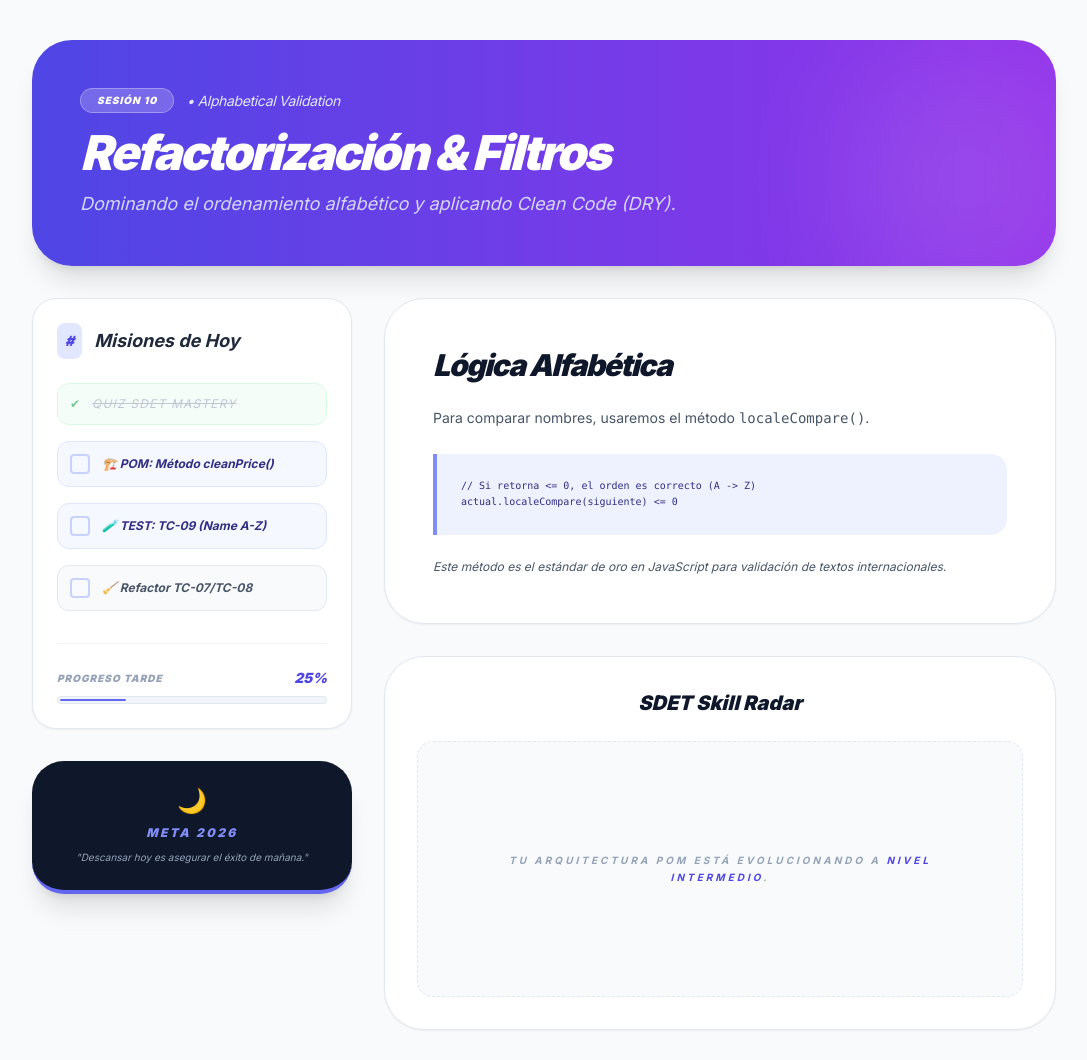
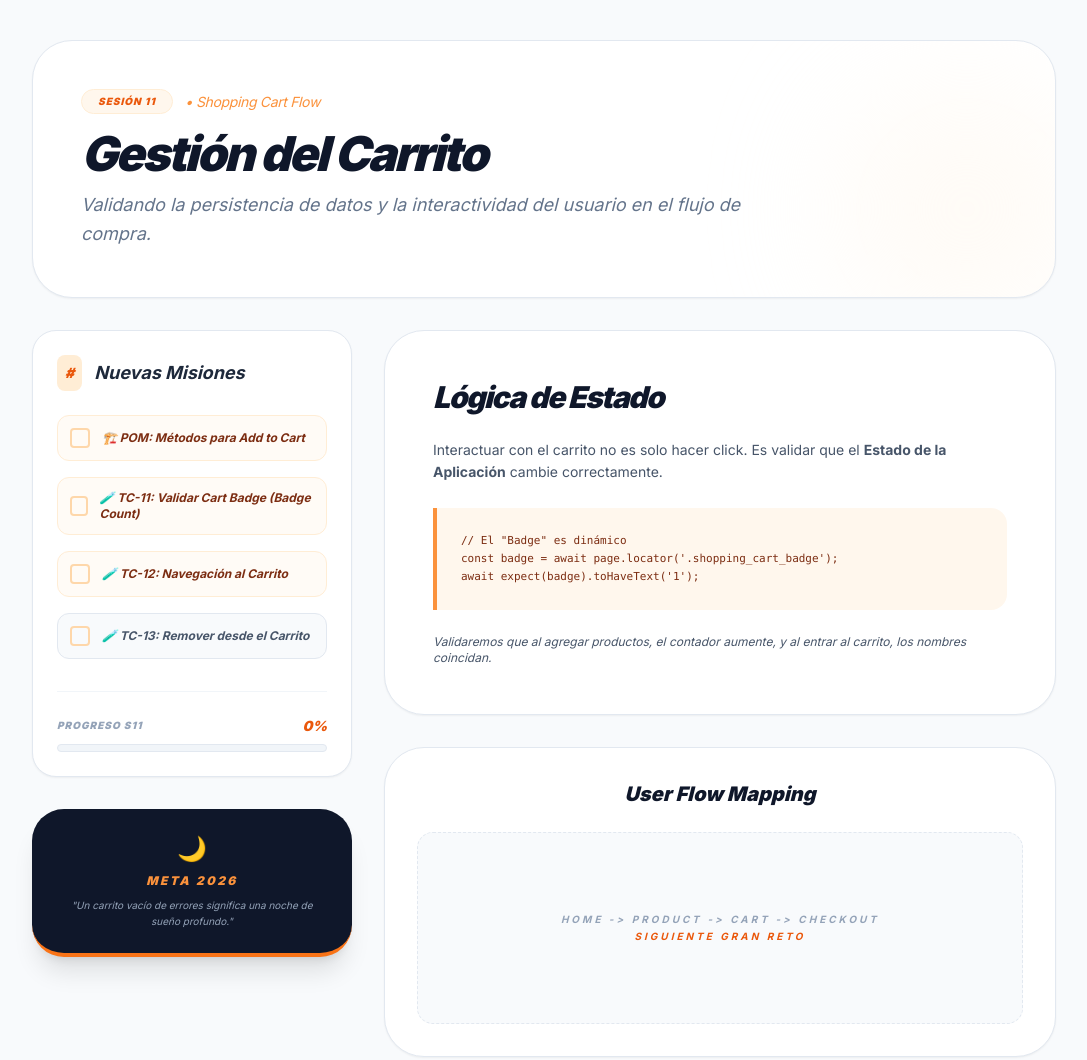
Before and after one commit to nataliacamero/qa-journey, a website: page control-panel/index.html in a window 1280 px wide. Shown: the whole page, without its empty margins (96-1183 px from the left). Drawn offline with nearby package versions, Linux system fonts and the light colour scheme.

Commit message:
Update control panel for Session 11: Shopping Cart functionality

```diff
--- a/control-panel/index.html
+++ b/control-panel/index.html
@@ -3,7 +3,7 @@
   <head>
     <meta charset="UTF-8" />
     <meta name="viewport" content="width=device-width, initial-scale=1.0" />
-    <title>Dashboard S10 - Natalia Camero</title>
+    <title>Panel de Control - Sesión 11 | Natalia Camero</title>
     <script src="https://cdn.tailwindcss.com"></script>
     <script src="https://cdn.jsdelivr.net/npm/chart.js"></script>
     <style>
@@ -17,38 +17,42 @@
     class="bg-slate-50 min-h-screen p-4 md:p-10 flex justify-center items-start text-slate-800"
   >
     <div class="max-w-5xl w-full space-y-8">
-      <!-- HEADER SOFT INDIGO -->
+      <!-- HEADER SESIÓN 11: SHOPPING CART (DISEÑO SUAVE) -->
       <header
-        class="bg-gradient-to-r from-indigo-600 to-purple-600 rounded-[2.5rem] p-8 md:p-12 shadow-xl relative overflow-hidden text-white"
+        class="bg-white rounded-[2.5rem] p-8 md:p-12 shadow-sm border border-slate-200 relative overflow-hidden"
       >
         <div class="relative z-10">
           <div class="flex items-center space-x-3 mb-4">
             <span
-              class="bg-white/20 px-4 py-1 rounded-full text-[10px] font-black uppercase tracking-widest border border-white/30 italic"
-              >Sesión 10</span
+              class="bg-orange-50 px-4 py-1 rounded-full text-[10px] font-black text-orange-600 uppercase tracking-widest border border-orange-100 italic"
+              >Sesión 11</span
             >
             <span
-              class="text-indigo-100 text-sm italic font-medium tracking-tight"
-              >• Alphabetical Validation</span
+              class="text-orange-400 text-sm italic font-medium tracking-tight"
+              >• Shopping Cart Flow</span
             >
           </div>
-          <h1 class="text-4xl md:text-5xl font-black tracking-tighter italic">
-            Refactorización & Filtros
+          <h1
+            class="text-4xl md:text-5xl font-black text-slate-900 tracking-tighter italic"
+          >
+            Gestión del Carrito
           </h1>
           <p
-            class="text-indigo-100 mt-3 text-lg max-w-2xl leading-relaxed italic opacity-90"
+            class="text-slate-500 mt-3 text-lg max-w-2xl leading-relaxed italic"
           >
-            Dominando el ordenamiento alfabético y aplicando Clean Code (DRY).
+            Validando la persistencia de datos y la interactividad del usuario
+            en el flujo de compra.
           </p>
         </div>
+        <!-- Decoración sutil -->
         <div
-          class="absolute -right-10 -bottom-10 w-64 h-64 bg-white/10 rounded-full blur-3xl"
+          class="absolute -right-10 -bottom-10 w-64 h-64 bg-orange-50 rounded-full blur-3xl opacity-50"
         ></div>
       </header>
 
       <main class="grid grid-cols-1 lg:grid-cols-3 gap-8">
         <div class="lg:col-span-1 space-y-8">
-          <!-- MISIONES -->
+          <!-- MISIONES DEL CARRITO -->
           <section
             class="bg-white rounded-3xl p-6 shadow-sm border border-slate-200"
           >
@@ -56,50 +60,54 @@
               class="text-lg font-bold text-slate-800 mb-6 flex items-center italic"
             >
               <span
-                class="bg-indigo-100 text-indigo-600 p-2 rounded-lg mr-3 font-black text-sm"
+                class="bg-orange-100 text-orange-600 p-2 rounded-lg mr-3 font-black text-sm"
                 >#</span
               >
-              Misiones de Hoy
+              Nuevas Misiones
             </h2>
 
             <div class="space-y-4 mb-8" id="todo-list">
               <div
-                class="flex items-center p-3 bg-green-50 rounded-xl border border-green-200 opacity-60"
+                class="flex items-center p-3 bg-orange-50/50 rounded-xl border border-orange-100 hover:border-orange-300 transition-all cursor-pointer group"
+                onclick="toggleTask(0)"
               >
-                <span class="text-green-600 mr-3 text-xs">✔</span>
+                <div
+                  class="w-5 h-5 rounded border-2 border-orange-200 flex items-center justify-center"
+                  id="check-0"
+                ></div>
                 <label
-                  class="text-slate-400 font-medium text-xs line-through italic uppercase tracking-widest font-bold"
-                  >Quiz SDET Mastery</label
+                  class="ml-3 text-xs font-bold text-orange-900 italic cursor-pointer"
+                  >🏗️ POM: Métodos para Add to Cart</label
                 >
               </div>
               <div
-                class="flex items-center p-3 bg-indigo-50/50 rounded-xl border border-indigo-100 hover:border-indigo-300 transition-all cursor-pointer group"
+                class="flex items-center p-3 bg-orange-50/50 rounded-xl border border-orange-100 hover:border-orange-300 transition-all cursor-pointer group"
                 onclick="toggleTask(1)"
               >
                 <div
-                  class="w-5 h-5 rounded border-2 border-indigo-200 flex items-center justify-center"
+                  class="w-5 h-5 rounded border-2 border-orange-200 flex items-center justify-center"
                   id="check-1"
                 ></div>
                 <label
-                  class="ml-3 text-xs font-bold text-indigo-900 italic cursor-pointer italic"
-                  >🏗️ POM: Método cleanPrice()</label
+                  class="ml-3 text-xs font-bold text-orange-900 italic cursor-pointer"
+                  >🧪 TC-11: Validar Cart Badge (Badge Count)</label
                 >
               </div>
               <div
-                class="flex items-center p-3 bg-indigo-50/50 rounded-xl border border-indigo-100 hover:border-indigo-300 transition-all cursor-pointer group"
+                class="flex items-center p-3 bg-orange-50/50 rounded-xl border border-orange-100 hover:border-orange-300 transition-all cursor-pointer group"
                 onclick="toggleTask(2)"
               >
                 <div
-                  class="w-5 h-5 rounded border-2 border-indigo-200 flex items-center justify-center"
+                  class="w-5 h-5 rounded border-2 border-orange-200 flex items-center justify-center"
                   id="check-2"
                 ></div>
                 <label
-                  class="ml-3 text-xs font-bold text-indigo-900 italic cursor-pointer italic"
-                  >🧪 TEST: TC-09 (Name A-Z)</label
+                  class="ml-3 text-xs font-bold text-orange-900 italic cursor-pointer"
+                  >🧪 TC-12: Navegación al Carrito</label
                 >
               </div>
               <div
-                class="flex items-center p-3 bg-slate-50 rounded-xl border border-slate-200 hover:border-indigo-200 transition-all cursor-pointer group"
+                class="flex items-center p-3 bg-slate-50 rounded-xl border border-slate-200 hover:border-orange-200 transition-all cursor-pointer group"
                 onclick="toggleTask(3)"
               >
                 <div
@@ -107,8 +115,8 @@
                   id="check-3"
                 ></div>
                 <label
-                  class="ml-3 text-xs font-bold text-slate-600 italic cursor-pointer italic"
-                  >🧹 Refactor TC-07/TC-08</label
+                  class="ml-3 text-xs font-bold text-slate-600 italic cursor-pointer"
+                  >🧪 TC-13: Remover desde el Carrito</label
                 >
               </div>
             </div>
@@ -117,12 +125,12 @@
               <div class="flex justify-between items-center mb-2">
                 <span
                   class="text-[10px] font-black text-slate-400 uppercase tracking-widest italic"
-                  >Progreso Tarde</span
+                  >Progreso S11</span
                 >
                 <span
                   id="progress-text"
-                  class="text-sm font-black text-indigo-600 italic"
-                  >25%</span
+                  class="text-sm font-black text-orange-600 italic"
+                  >0%</span
                 >
               </div>
               <div
@@ -130,51 +138,55 @@
               >
                 <div
                   id="progress-bar"
-                  class="bg-indigo-500 h-full transition-all rounded-full"
-                  style="width: 25%"
+                  class="bg-orange-500 h-full transition-all rounded-full"
+                  style="width: 0%"
                 ></div>
               </div>
             </div>
           </section>
 
           <section
-            class="bg-slate-900 rounded-[2rem] p-6 shadow-xl text-white text-center border-b-4 border-indigo-500"
+            class="bg-slate-900 rounded-[2rem] p-6 shadow-xl text-white text-center border-b-4 border-orange-500"
           >
             <span class="text-2xl mb-2 block">🌙</span>
             <h2
-              class="text-xs font-black uppercase tracking-[0.2em] mb-2 italic text-indigo-400"
+              class="text-xs font-black uppercase tracking-[0.2em] mb-2 italic text-orange-400"
             >
               Meta 2026
             </h2>
             <p class="text-slate-400 text-[10px] italic leading-relaxed">
-              "Descansar hoy es asegurar el éxito de mañana."
+              "Un carrito vacío de errores significa una noche de sueño
+              profundo."
             </p>
           </section>
         </div>
 
         <div class="lg:col-span-2 space-y-8">
+          <!-- TEORÍA DEL CARRITO -->
           <article
             class="bg-white rounded-[2.5rem] p-8 md:p-12 shadow-sm border border-slate-200"
           >
             <h2
-              class="text-3xl font-black text-slate-900 mb-6 italic tracking-tighter italic"
+              class="text-3xl font-black text-slate-900 mb-6 italic tracking-tighter text-orange-600"
             >
-              Lógica Alfabética
+              Lógica de Estado
             </h2>
             <div class="space-y-6 text-slate-600 text-sm leading-relaxed">
               <p>
-                Para comparar nombres, usaremos el método
-                <code>localeCompare()</code>.
+                Interactuar con el carrito no es solo hacer click. Es validar
+                que el <strong>Estado de la Aplicación</strong> cambie
+                correctamente.
               </p>
               <div
-                class="bg-indigo-50 border-l-4 border-indigo-400 p-6 rounded-r-2xl font-mono text-[10px] text-indigo-900"
+                class="bg-orange-50 border-l-4 border-orange-400 p-6 rounded-r-2xl font-mono text-[11px] text-orange-900"
               >
-                // Si retorna <= 0, el orden es correcto (A -> Z)<br />
-                actual.localeCompare(siguiente) <= 0
+                // El "Badge" es dinámico<br />
+                const badge = await page.locator('.shopping_cart_badge');<br />
+                await expect(badge).toHaveText('1');
               </div>
               <p class="italic text-xs font-medium">
-                Este método es el estándar de oro en JavaScript para validación
-                de textos internacionales.
+                Validaremos que al agregar productos, el contador aumente, y al
+                entrar al carrito, los nombres coincidan.
               </p>
             </div>
           </article>
@@ -182,17 +194,19 @@
           <div
             class="bg-white rounded-[2.5rem] p-8 shadow-sm border border-slate-200 text-center"
           >
-            <h2 class="text-xl font-black text-slate-900 mb-6 italic italic">
-              SDET Skill Radar
+            <h2
+              class="text-xl font-black text-slate-900 mb-6 italic text-orange-600"
+            >
+              User Flow Mapping
             </h2>
             <div
-              class="h-64 flex items-center justify-center bg-slate-50 rounded-2xl border border-dashed border-slate-200"
+              class="h-48 flex items-center justify-center bg-slate-50 rounded-2xl border border-dashed border-slate-200"
             >
               <p
-                class="text-[10px] text-slate-400 font-bold uppercase tracking-[0.3em] px-10 leading-relaxed italic"
+                class="text-[10px] text-slate-400 font-bold uppercase tracking-[0.3em] px-10 leading-relaxed italic text-center"
               >
-                Tu arquitectura POM está evolucionando a
-                <span class="text-indigo-600">Nivel Intermedio</span>.
+                Home -> Product -> Cart -> Checkout <br />
+                <span class="text-orange-600">Siguiente Gran Reto</span>
               </p>
             </div>
           </div>
@@ -201,11 +215,10 @@
     </div>
 
     <script>
-      const STORAGE_KEY = "natalia-s10-v2-tasks";
-      let tasks = [true, false, false, false];
+      const STORAGE_KEY = "natalia-s11-tasks";
+      let tasks = [false, false, false, false];
 
       function toggleTask(i) {
-        if (i === 0) return; // Quiz ya hecho
         tasks[i] = !tasks[i];
         updateUI();
         save();
@@ -215,12 +228,10 @@
         tasks.forEach((t, i) => {
           const el = document.getElementById(`check-${i}`);
           if (!el) return;
-          el.innerHTML = t
-            ? '<div class="w-3 h-3 bg-indigo-500 rounded-sm"></div>'
-            : "";
+          el.innerHTML = t ? "✓" : "";
           el.className = t
-            ? "w-5 h-5 rounded border-2 border-indigo-500 flex items-center justify-center"
-            : "w-5 h-5 rounded border-2 border-indigo-200 flex items-center justify-center";
+            ? "w-5 h-5 rounded border-2 border-orange-500 bg-orange-500 flex items-center justify-center text-white text-[10px]"
+            : "w-5 h-5 rounded border-2 border-orange-200 flex items-center justify-center";
         });
         const p = Math.round(
           (tasks.filter((t) => t).length / tasks.length) * 100,
```
